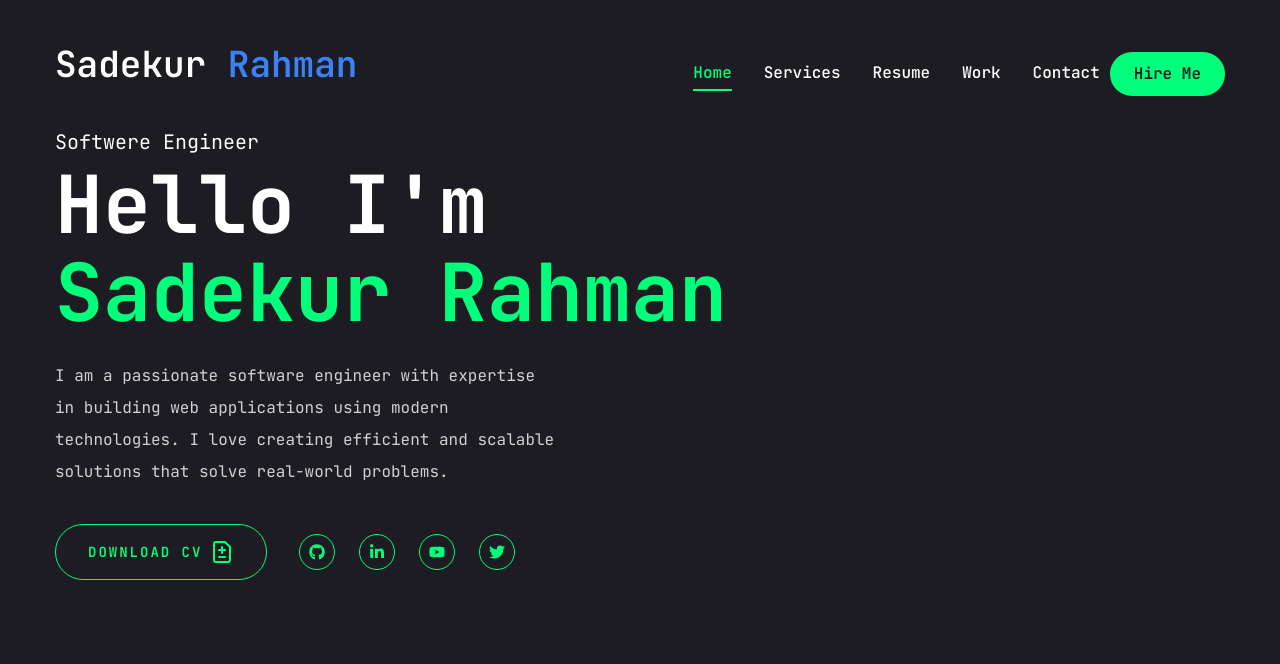
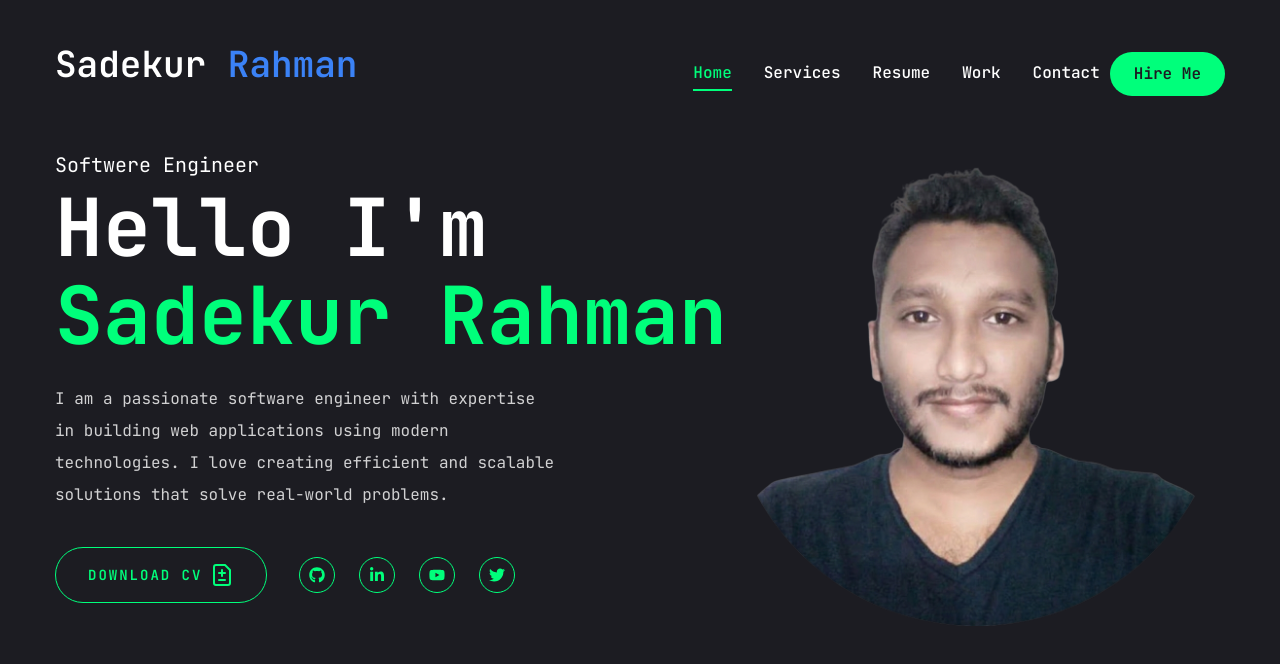
Before and after one commit to sadekur/pfs-2, a Next.js app: page / in a window 1280 px wide. Shown: the top 664 px of the page. Built offline with nearby package versions, Linux system fonts and the light colour scheme.

Commit message:
Add: Profile photo

```diff
--- a/components/Photo.jsx
+++ b/components/Photo.jsx
@@ -5,18 +5,16 @@ import React from 'react'
 
 const Photo = () => {
   return (
-    <div className='w-full h-full relative rounded-full bg-gradient-to-tr from-accent to-primary overflow-hidden'>
+    <div className='w-full h-full relative '>
       <motion.div>
-        <div>
+        <div className='w-[298px] h-[298px] xl:w-[498px] xl:h-[498px]'>
           <Image
-            src="/sadekur-rahman.png"
+            src="/assets/photo.png"
             priority
             quality={100}
             fill
             alt="Sadekur Rahman"
-            // width={400}
-            // height={400}
-            className="w-[298px] h-[298px] object-cover rounded-full"
+            className="object-contain"
           />
         </div>
       </motion.div>
```
Also changed, not shown: public/assets/photo.png.
